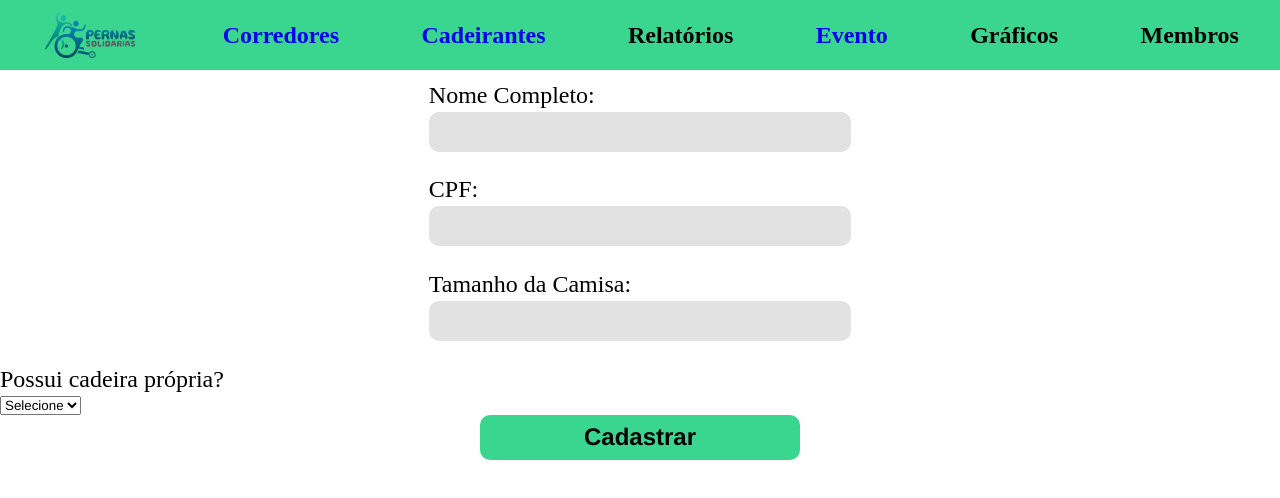
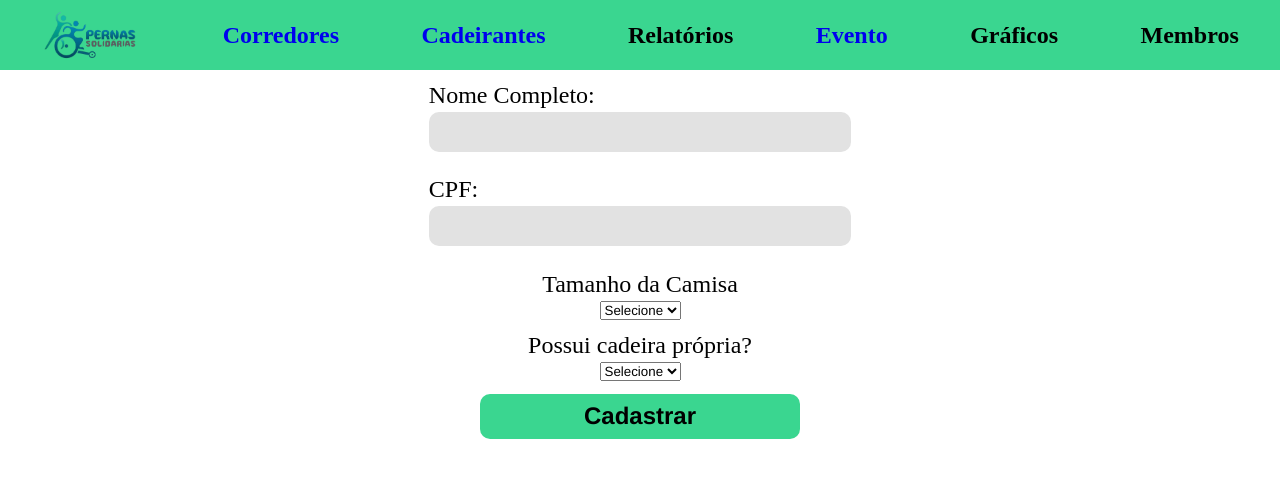
Before and after one commit to Madu3304/PernasSolidariasFront, a React (Vite) app in the folder pernasfront/: page /cadeirante in a window 1280 px wide. Shown: the top 498 px of the page. Built offline with nearby package versions, Linux system fonts and the light colour scheme.

Commit message:
alterando para pegar os novos nomes das tabelas e tambem ajustando para select a parte das camisetas

```diff
--- a/pernasfront/package.json
+++ b/pernasfront/package.json
@@ -29,6 +29,6 @@
     "eslint-plugin-react-hooks": "^5.1.0",
     "eslint-plugin-react-refresh": "^0.4.19",
     "globals": "^15.15.0",
-    "vite": "^6.2.6"
+    "vite": "^6.3.4"
   }
 }
--- a/pernasfront/src/Pages/Cadeirante.jsx
+++ b/pernasfront/src/Pages/Cadeirante.jsx
@@ -80,11 +80,20 @@ const Cadeirantes = () =>{
         <input type="text" name="nomeCompletoCadeirante" value={formData.nomeCompletoCadeirante} onChange={handleChange} />
         <label htmlFor="">CPF:</label>
         <input type="text" name="cpfCadeirante" value={formData.cpfCadeirante} onChange={handleChange}/>
-        <label htmlFor="">Tamanho da Camisa:</label>
-        <input type="text" name="tamanhoBlusa" value={formData.tamanhoBlusa || ""} onChange={handleChange} />
-
-    <div className="checkbox-container-cadeirante" >
-      <label htmlFor="situacao">Possui cadeira própria?</label>
+        <div className="checkbox-container-cadeirante">
+          <label htmlFor="" id="label-tamanho-blusa">Tamanho da Camisa</label>
+          <select name="tamanho_blusa" id="tamanho_blusa" value={formData.tamanho_blusa || ""} onChange={handleChange}>
+            <option value="" selected disabled>Selecione</option>
+            <option value="PP">PP</option>
+            <option value="P">P</option>
+            <option value="M">M</option>
+            <option value="G">G</option>
+            <option value="GG">GG</option>
+            <option value="XGG">XGG</option>
+          </select>
+        </div>
+        <div className="checkbox-container-cadeirante" id="checkbox-cadeirante">
+          <label htmlFor="situacao" id="situacao">Possui cadeira própria?</label>
           <select name="ComSemCadeira" id="situacao" value={situacao} onChange={(e) => setSituacao(e.target.value)} >
             {opcoes.map((opcao, index) => (
               <option key={index} value={opcao === "Selecione" ? "" : opcao}>
@@ -93,7 +102,6 @@ const Cadeirantes = () =>{
             ))}
           </select>
         </div>
-
         <input type="submit" value="Cadastrar" className="botaoCadastrarCadeirante" onChange={handleChange} />
       </form>
     </div>
--- a/pernasfront/src/Pages/Corredor.jsx
+++ b/pernasfront/src/Pages/Corredor.jsx
@@ -9,12 +9,12 @@ import Header from "../Components/Header";
 const Corredor = () =>{
 
   const [formData, setFormData] = useState({
-    nomeCompletoCorredor: "",
-    cpfCorredor: "",
+    nm_corredor: "",
+    cpf_corredor: "",
   });
 
   const validarInscricao = (data) => {
-    if (!data.nomeCompletoCorredor || !data.cpfCorredor) {
+    if (!data.nm_corredor || !data.cpf_corredor) {
       return {
         valido: false,
         mensagem: "Por favor, preencha todos os campos obrigatórios."
@@ -69,11 +69,21 @@ const Corredor = () =>{
 
       <form onSubmit={handleSubmit} className="formularioCorredor">
         <label htmlFor="">Nome Completo:</label>
-        <input type="text" name="nomeCompletoCorredor" value={formData.nomeCompletoCorredor} onChange={handleChange} />
+        <input type="text" name="nm_corredor" value={formData.nm_corredor} onChange={handleChange} />
         <label htmlFor="">CPF:</label>
-        <input type="text" name="cpfCorredor" value={formData.cpfCorredor} onChange={handleChange} />
-        <label htmlFor="">Tamanho da Camisa:</label>
-        <input type="text" name="TamanhoBlusa" value={formData.TamanhoBlusa || ""} onChange={handleChange} />
+        <input type="text" name="cpf_corredor" value={formData.cpf_corredor} onChange={handleChange} />
+        {/* <label htmlFor="">Tamanho da Camisa:</label>
+        <input type="text" name="tamanho_blusa" value={formData.tamanho_blusa || ""} onChange={handleChange} /> */}
+        <label htmlFor="tamanho_blusa" id="label-tamanho-blusa">Tamanho da Camisa</label>
+        <select name="tamanho_blusa" id="tamanho_blusa" value={formData.tamanho_blusa || ""} onChange={handleChange}>
+          <option value="" selected disabled>Selecione</option>
+          <option value="PP">PP</option>
+          <option value="P">P</option>
+          <option value="M">M</option>
+          <option value="G">G</option>
+          <option value="GG">GG</option>
+          <option value="XGG">XGG</option>
+        </select>
         <input type="submit" value="Cadastrar" className="botaoCadastrarCorredor" />
       </form>
     </div>
--- a/pernasfront/src/Styles/Cadeirante.css
+++ b/pernasfront/src/Styles/Cadeirante.css
@@ -105,16 +105,33 @@ header img {
 
 /* ver com o luiz */
 .checkbox-container-cadeirante{
-    display: flexbox;
+    text-align: center; /* centraliza conteúdo inline/inline-block */
+    width: 100%;
+    /* flex-direction: row;
+    text-align: center;
     justify-content: center;
     width: 100%;
     gap: 0.3%;
     font-size: 100%;
-    align-items: middle;
+    align-items: center; */
 }
+
+.checkbox-container-cadeirante label{
+    width: 100%;
+    text-align: center;
+    display: flex;
+    justify-content: center;
+    align-items: center;
+}
+
+#label-tamanho-blusa{
+    text-align: center;
+}
+
 
 .botaoCadastrarCadeirante{
     width: 25%;
     height: 45px;
     font-weight: bold;
+    margin-top: 1%;
 }
--- a/pernasfront/src/Styles/Corredor.css
+++ b/pernasfront/src/Styles/Corredor.css
@@ -101,8 +101,13 @@ header img {
     border: none;
 }
 
+#label-tamanho-blusa{
+    text-align: center;
+}
+
 .botaoCadastrarCorredor{
     width: 25%;
     height: 45px;
     font-weight: bold;
+    margin-top: 1%;
 }
--- a/pernasfront/src/Styles/Evento.css
+++ b/pernasfront/src/Styles/Evento.css
@@ -66,7 +66,7 @@ header img {
 }
 
 .formulario{
-    padding-top: 5%;
+    padding-top: 1%;
     width: 100%;
     display: flex;
     flex-direction: column;
@@ -93,7 +93,7 @@ header img {
 
 .formulario label{
     /* padding-top: %; */
-    font-size: 130%;
+    font-size: 150%;
     display: block;
     width: 33%;
     text-align: left;
```
Also changed, not shown: 1 other file (tests, documents, lock files or other folders). Lines whose indentation alone changed are shown as unchanged.
